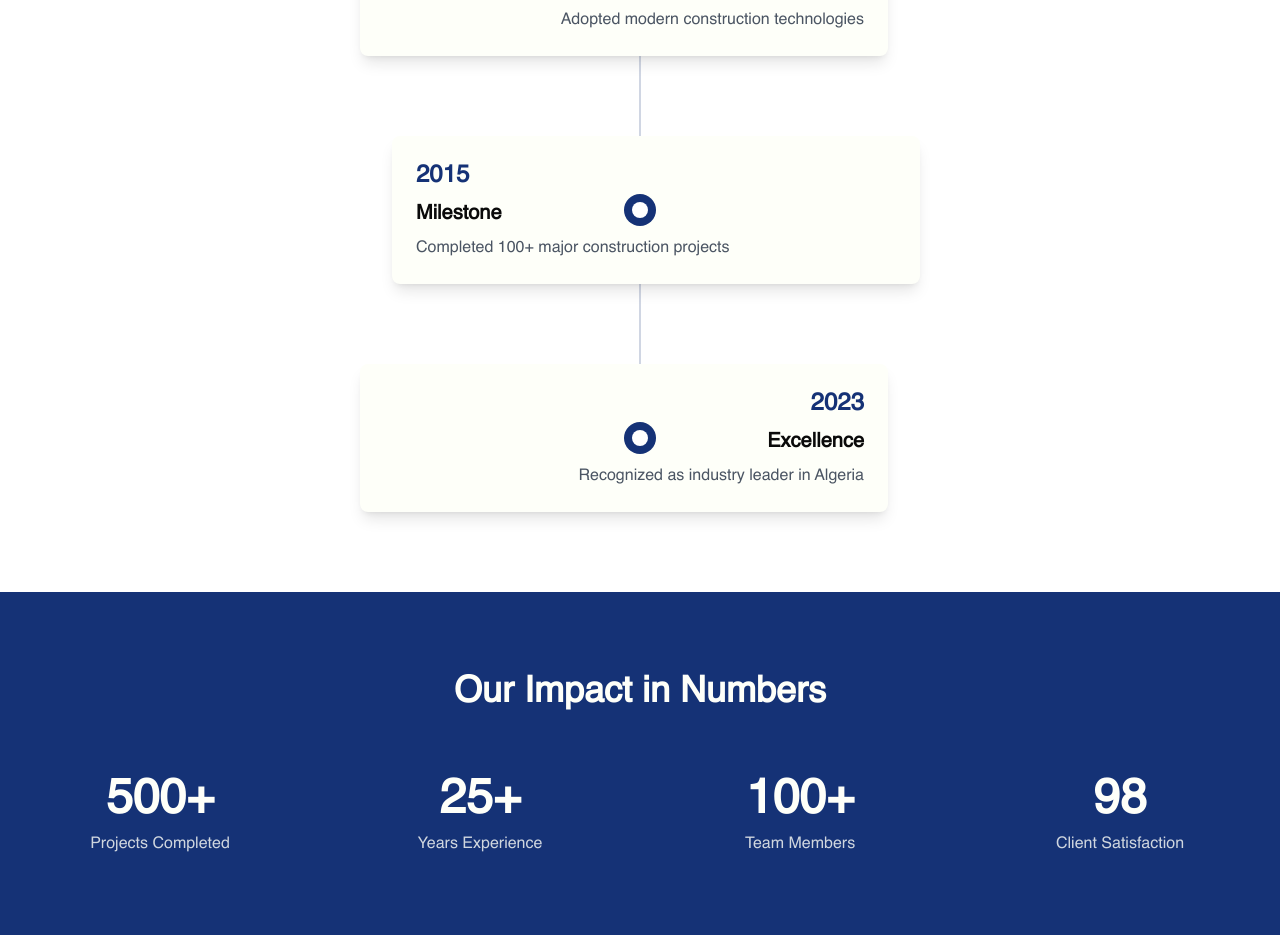
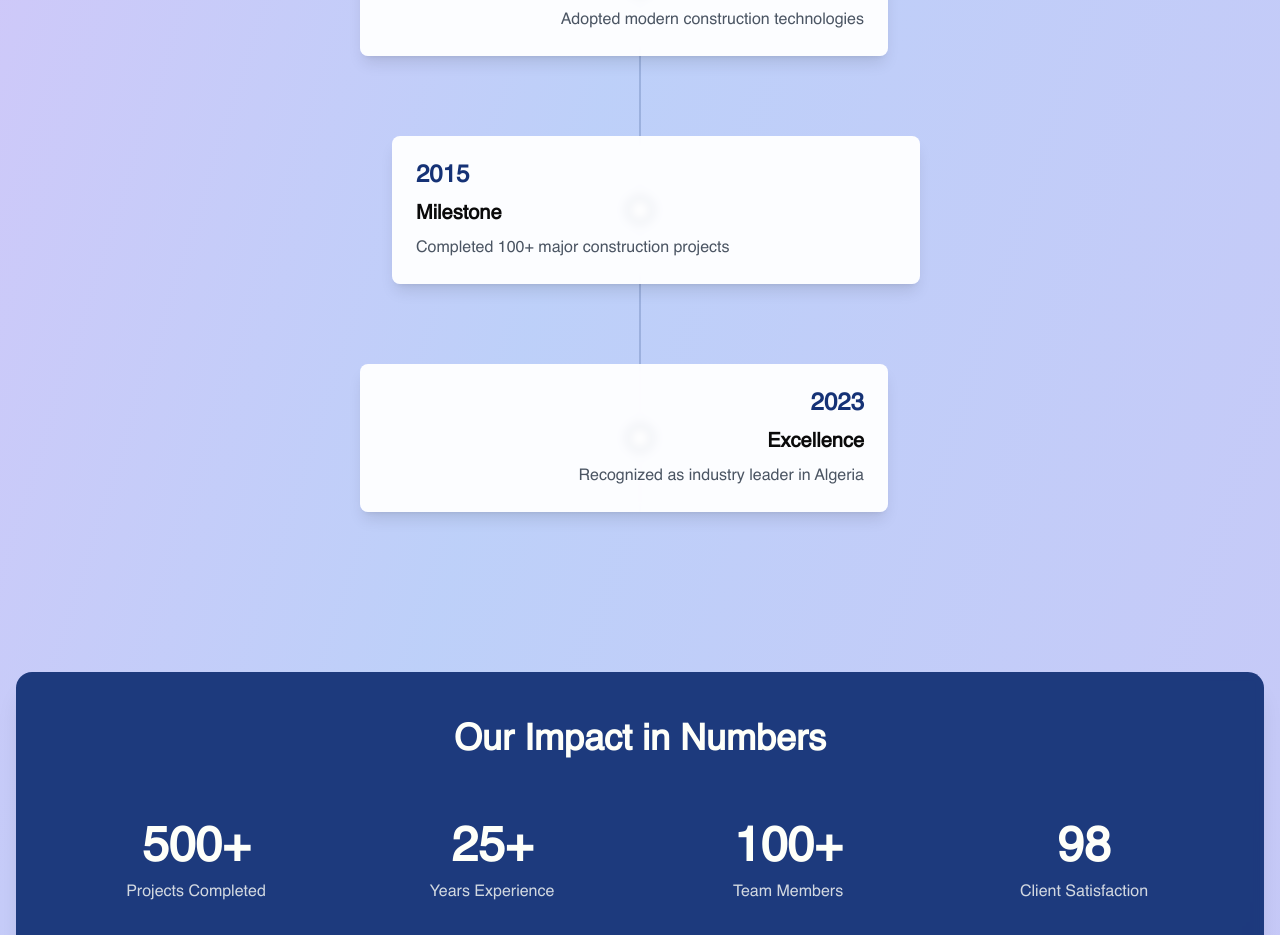
Before and after one commit to WRH-05/Hachemi-Entreprise-De-Realisation, a Next.js app: page / in a window 1280 px wide. Shown: the part 2020-2955 px from the top of the page. Built offline with nearby package versions, Linux system fonts and the light colour scheme.

Commit message:
fixed the rest of the integration on the home page will now fix general aesthetics color matching

```diff
--- a/components/statistics.tsx
+++ b/components/statistics.tsx
@@ -44,8 +44,9 @@ export function Statistics() {
   const { translations: t } = useLanguage()
 
   return (
-    <section className="py-12 md:py-20 bg-primary text-primary-foreground">
+    <section className="py-12 md:py-20">
       <div className="container mx-auto px-4">
+        <div className="bg-primary/95 backdrop-blur-sm rounded-2xl p-8 md:p-12 text-primary-foreground shadow-xl">
           <h2 className="text-2xl md:text-3xl lg:text-4xl font-bold text-center mb-10 md:mb-16">{t.statistics.title}</h2>
           <div className="grid grid-cols-2 md:grid-cols-4 gap-6 md:gap-8">
             {t.statistics.stats.map((stat, index) => {
@@ -69,6 +70,7 @@ export function Statistics() {
             })}
           </div>
         </div>
+      </div>
     </section>
   )
 }
--- a/components/timeline.tsx
+++ b/components/timeline.tsx
@@ -7,7 +7,7 @@ export function Timeline() {
   const { translations: t } = useLanguage()
 
   return (
-    <section className="py-12 md:py-20 bg-white">
+    <section className="py-12 md:py-20">
       <div className="container mx-auto px-4">
         <div className="text-center mb-10 md:mb-16">
           <h2 className="text-2xl md:text-3xl lg:text-4xl font-bold mb-3 md:mb-4">{t.timeline.title}</h2>
@@ -45,7 +45,7 @@ export function Timeline() {
                     index % 2 === 0 ? "md:text-right md:pr-8" : "md:text-left md:pl-8"
                   }`}
                 >
-                  <div className="bg-secondary p-4 md:p-6 rounded-lg shadow-lg">
+                  <div className="bg-white/95 backdrop-blur-sm p-4 md:p-6 rounded-lg shadow-lg">
                     <span className="hidden md:block text-2xl font-bold text-primary">{event.year}</span>
                     <h3 className="text-lg md:text-xl font-semibold mt-0 md:mt-2">{event.title}</h3>
                     <p className="text-gray-600 mt-2">{event.description}</p>
```
Lines whose indentation alone changed are shown as unchanged.
